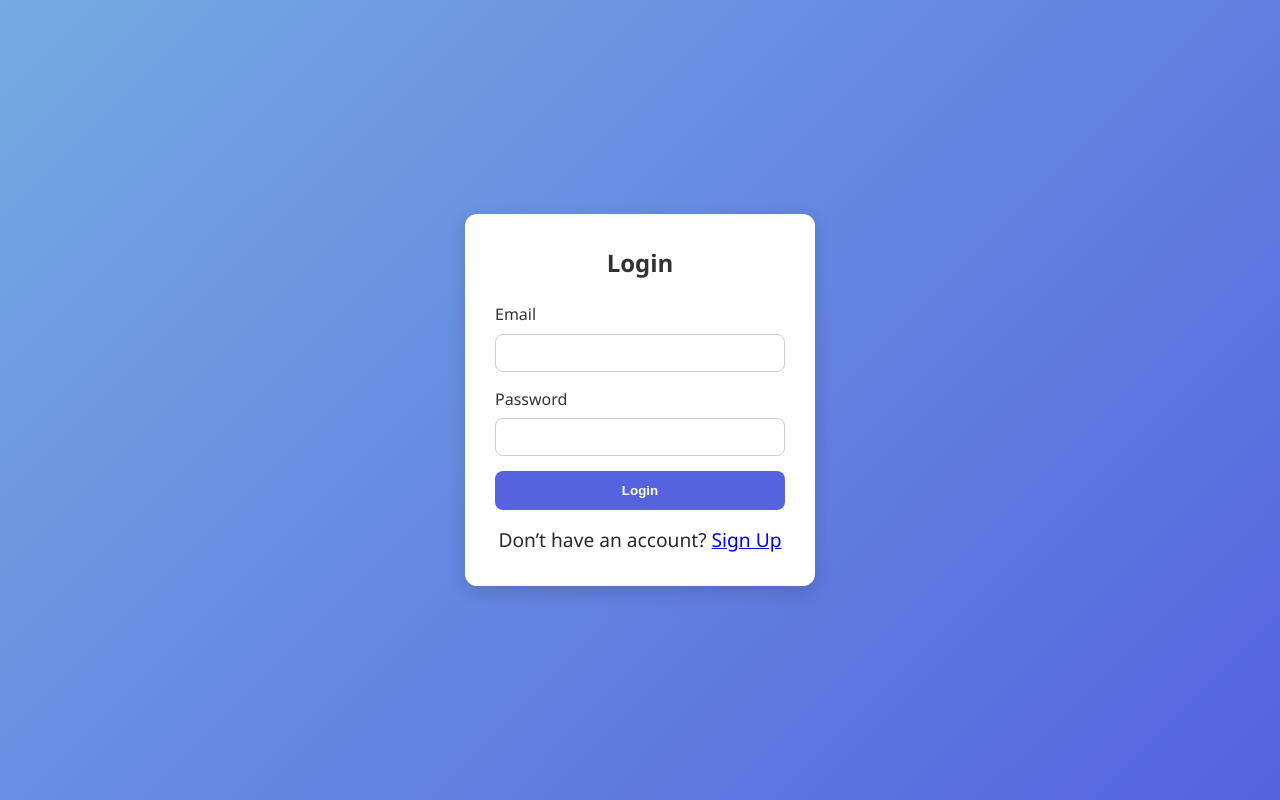
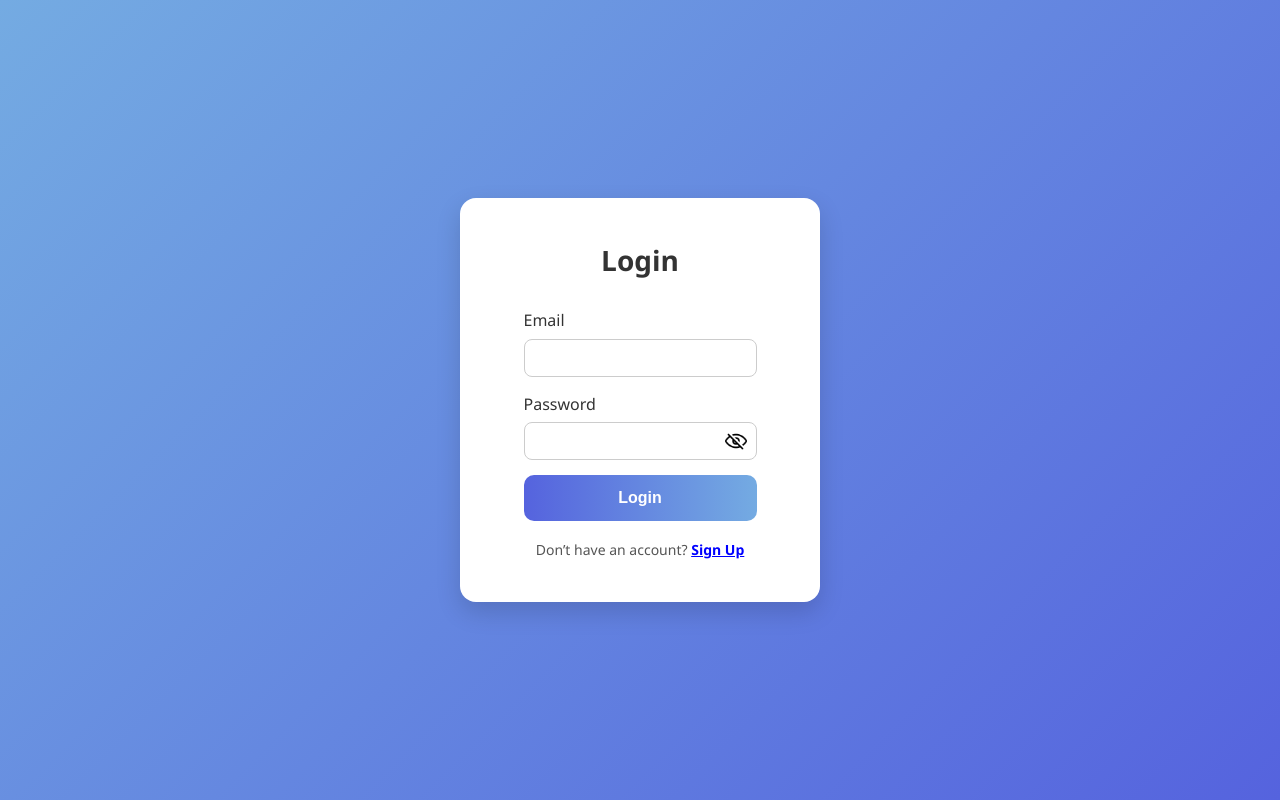
Before and after one commit to Theophilus9/stroke_Web_App.2, a React (Vite) app: page / in a window 1280 px wide. Built offline with nearby package versions, Linux system fonts and the light colour scheme.

Commit message:
final app veriosn 1.0

```diff
--- a/src/homepage/Factsbox.jsx
+++ b/src/homepage/Factsbox.jsx
@@ -2,12 +2,14 @@ import React, { useState, useEffect } from 'react';
 import './styles/Factsbox.css';
 
 const facts = [
-    "Strokes can happen at any age, even in children.",
-    "FAST: Face drooping, Arm weakness, Speech difficulty, Time to call emergency.",
-    "Strokes can happen at any age, even in children.",
-    "FAST: Face drooping, Arm weakness, Speech difficulty, Time to call emergency.",
-    "FAST: Face drooping, Arm weakness, Speech difficulty, Time to call emergency."
+  "Stroke is the second leading cause of death worldwide, claiming millions of lives every year.",
+  "About 1 in 4 adults over 25 will experience a stroke in their lifetime, making it a major global health concern.",
+  "Strokes can happen at any age, even in children and young adults, not just the elderly.",
+  "Early recognition of stroke symptoms and immediate medical attention can drastically reduce long-term disability.",
+  "High blood pressure, diabetes, smoking, and poor diet are major risk factors that can often be controlled to prevent stroke.",
+  "Innovative technology and AI can help predict stroke risk, enabling preventive care and better patient outcomes."
 ];
+
 
 const Factsbox = () => {
     const [currentFact, setCurrentFact] = useState(0);
--- a/src/homepage/styles/Navbar.css
+++ b/src/homepage/styles/Navbar.css
@@ -151,6 +151,12 @@
     padding: 10px 12px;
     font-size: 15px;
   }
+  .navbar-right {
+    display: none;
+  }
+  .burger {
+    display: flex;
+  }
 }
 
 /* Responsive: screens smaller than 600px */
--- a/src/sign/Login.jsx
+++ b/src/sign/Login.jsx
@@ -7,6 +7,7 @@ import './styles/Loginstyle.css';
 const Login = () => {
   const [email, setEmail] = useState("");
   const [password, setPassword] = useState("");
+  const [showPassword, setShowPassword] = useState(false); // new state
   const [error, setError] = useState("");
   const navigate = useNavigate();
 
@@ -17,7 +18,7 @@ const Login = () => {
     try {
       await signInWithEmailAndPassword(auth, email, password);
       alert("✅ Logged in successfully!");
-      navigate("/home"); // redirect after login
+      navigate("/home");
     } catch (err) {
       setError(err.message);
     }
@@ -37,22 +38,33 @@ const Login = () => {
               required
             />
           </div>
-          <div className="form-group">
+
+          <div className="form-group password-group">
   <label>Password</label>
+  <div className="password-wrapper">
     <input
-              type="password"
+      type={showPassword ? "text" : "password"}
       value={password}
       onChange={(e) => setPassword(e.target.value)}
       required
     />
+    <img
+      src={showPassword ? "/static/show.png" : "/static/hidden.png"}
+      alt="Toggle Password"
+      className="password-toggle"
+      onClick={() => setShowPassword(!showPassword)}
+    />
   </div>
+</div>
+
+
           <button type="submit" className="login-btn">
             Login
           </button>
         </form>
+
         {error && <p className="error-text">{error}</p>}
 
-        {/* 👇 Add this section */}
         <p className="signup-link">
           Don’t have an account?{" "}
           <span onClick={() => navigate("/signup")} className="link-text">
--- a/src/sign/Signup.jsx
+++ b/src/sign/Signup.jsx
@@ -2,12 +2,13 @@ import React, { useState } from "react";
 import { createUserWithEmailAndPassword, updateProfile } from "firebase/auth";
 import { auth } from "./firebase";
 import { useNavigate } from "react-router-dom";
-import "./styles/Signupstyle.css"; // import css file
+import "./styles/Signupstyle.css";
 
 const Signup = () => {
   const [username, setUsername] = useState("");
   const [email, setEmail] = useState("");
   const [password, setPassword] = useState("");
+  const [showPassword, setShowPassword] = useState(false); // toggle password
   const [error, setError] = useState("");
   const [success, setSuccess] = useState("");
   const navigate = useNavigate();
@@ -18,16 +19,8 @@ const Signup = () => {
     setSuccess("");
 
     try {
-      // Create user with email + password
-      const userCredential = await createUserWithEmailAndPassword(
-        auth,
-        email,
-        password
-      );
-
-      // Update displayName with username
+      const userCredential = await createUserWithEmailAndPassword(auth, email, password);
       await updateProfile(userCredential.user, { displayName: username });
-
       setSuccess("✅ Account created successfully! You can now log in.");
       setUsername("");
       setEmail("");
@@ -60,29 +53,32 @@ const Signup = () => {
               required
             />
           </div>
-          <div className="form-group">
+          <div className="form-group password-group">
             <label>Password</label>
-            <input
-              type="password"
-              value={password}
-              onChange={(e) => setPassword(e.target.value)}
-              required
-            />
+            <div className="password-wrapper">
+              <input
+                type={showPassword ? "text" : "password"}
+                value={password}
+                onChange={(e) => setPassword(e.target.value)}
+                required
+              />
+              <img
+                src={showPassword ? "/static/show.png" : "/static/hidden.png"}
+                alt="Toggle Password"
+                className="password-toggle"
+                onClick={() => setShowPassword(!showPassword)}
+              />
+            </div>
           </div>
-          <button type="submit" className="signup-btn">
-            Sign Up
-          </button>
+          <button type="submit" className="signup-btn">Sign Up</button>
         </form>
+
         {error && <p className="error-text">{error}</p>}
         {success && <p className="success-text">{success}</p>}
 
-        {/* 👇 Add link to Login */}
         <p className="login-link">
           Already have an account?{" "}
-          <span
-            onClick={() => navigate("/login")}
-            className="link-text"
-          >
+          <span onClick={() => navigate("/login")} className="link-text">
             Login
           </span>
         </p>
--- a/src/sign/styles/Loginstyle.css
+++ b/src/sign/styles/Loginstyle.css
@@ -1,78 +1,162 @@
+/* Full page container */
 .login-container {
   display: flex;
-  height: 100vh;
   justify-content: center;
   align-items: center;
+  height: 100vh;
   background: linear-gradient(135deg, #74abe2, #5563de);
-}
-.login-container input,
-.login-container textarea {
-  font-size: 16px;
+  font-family: 'Segoe UI', Tahoma, Geneva, Verdana, sans-serif;
 }
 
+/* Card container */
 .login-card {
-  width: 350px;
-  padding: 30px;
-  border-radius: 12px;
-  background: #fff;
-  box-shadow: 0 6px 18px rgba(0, 0, 0, 0.15);
+  width: 360px;
+  padding: 40px 30px;
+  border-radius: 16px;
+  background: #ffffff;
+  box-shadow: 0 10px 25px rgba(0, 0, 0, 0.15);
+  display: flex;
+  flex-direction: column;
+  align-items: center;
+  transition: transform 0.3s ease, box-shadow 0.3s ease;
 }
 
-.login-title {
-  text-align: center;
-  margin-bottom: 20px;
-  color: #333;
+.login-card:hover {
+  transform: translateY(-3px);
+  box-shadow: 0 15px 30px rgba(0,0,0,0.2);
 }
 
+/* Title */
+.login-title {
+  font-size: 28px;
+  font-weight: 700;
+  margin-bottom: 25px;
+  color: #333;
+  text-align: center;
+}
+
+/* Form groups */
 .form-group {
-  margin-bottom: 15px;
+  width: 100%;
+  margin-bottom: 18px;
 }
 
 .form-group label {
   display: block;
-  margin-bottom: 5px;
-  color: #333;
-  font-weight: 500;
+  margin-bottom: 6px;
+  font-weight: 600;
+  color: #444;
 }
 
 .form-group input {
   width: 100%;
-  padding: 10px;
-  border-radius: 8px;
+  padding: 12px 14px;
+  border-radius: 10px;
   border: 1px solid #ccc;
-  outline: none;
-  font-size: 14px;
+  font-size: 15px;
+  transition: border-color 0.3s, box-shadow 0.3s;
 }
 
+.form-group input:focus {
+  border-color: #5563de;
+  box-shadow: 0 0 8px rgba(85, 99, 222, 0.3);
+  outline: none;
+}
+
+/* Login button */
 .login-btn {
   width: 100%;
-  padding: 12px;
-  border-radius: 8px;
+  padding: 14px;
+  border-radius: 10px;
   border: none;
-  background-color: #5563de;
-  color: white;
+  font-size: 16px;
   font-weight: bold;
+  color: #fff;
   cursor: pointer;
-  transition: 0.3s;
+  background: linear-gradient(90deg, #5563de, #74abe2);
+  transition: background 0.3s, transform 0.2s;
 }
 
 .login-btn:hover {
-  background-color: #3d4fb3;
+  background: linear-gradient(90deg, #3d4fb3, #5e7ae1);
+  transform: translateY(-2px);
 }
 
+/* Error message */
 .error-text {
-  color: red;
-  margin-top: 10px;
+  color: #e74c3c;
+  font-weight: 500;
   text-align: center;
+  margin-top: 12px;
 }
 
+/* Signup link */
 .signup-link {
-  margin-top: 15px;
+  margin-top: 18px;
   text-align: center;
+  font-size: 14px;
+  color: #555;
 }
 
 .link-text {
-  color: blue;
+  color: #5563de;
+  font-weight: 600;
   text-decoration: underline;
   cursor: pointer;
+  transition: color 0.3s;
 }
+
+.link-text:hover {
+  color: #3d4fb3;
+}
+
+/* Wrap input + icon */
+.password-wrapper {
+  position: relative;
+  display: flex;
+  align-items: center;
+}
+
+.password-wrapper input {
+  flex: 1;
+  padding-right: 40px; /* space for the icon */
+}
+
+.password-toggle {
+  position: absolute;
+  right: 10px;
+  cursor: pointer;
+  font-size: 18px;
+  user-select: none;
+  color: #5563de;
+  transition: color 0.3s;
+}
+
+.password-toggle:hover {
+  color: #3d4fb3;
+}
+
+.password-wrapper {
+  position: relative;
+  display: flex;
+  align-items: center;
+}
+
+.password-wrapper input {
+  flex: 1;
+  padding-right: 40px; /* space for the icon */
+}
+
+.password-toggle {
+  position: absolute;
+  right: 10px;
+  width: 22px; /* adjust size if needed */
+  height: 22px;
+  cursor: pointer;
+  user-select: none;
+  transition: opacity 0.3s;
+}
+
+.password-toggle:hover {
+  opacity: 0.8;
+}
--- a/src/sign/styles/Signupstyle.css
+++ b/src/sign/styles/Signupstyle.css
@@ -3,11 +3,11 @@
   height: 100vh;
   justify-content: center;
   align-items: center;
-  background: linear-gradient(135deg, #ffb88c, #de6262);
+  background: linear-gradient(135deg, #74abe2, #5563de);
 }
 
 .signup-card {
-  width: 380px;
+  width: 350px;
   padding: 30px;
   border-radius: 12px;
   background: #fff;
@@ -26,7 +26,7 @@
 
 .form-group label {
   display: block;
-  margin-bottom: 6px;
+  margin-bottom: 5px;
   color: #333;
   font-weight: 500;
 }
@@ -45,7 +45,7 @@
   padding: 12px;
   border-radius: 8px;
   border: none;
-  background-color: #de6262;
+  background-color: #5563de;
   color: white;
   font-weight: bold;
   cursor: pointer;
@@ -53,18 +53,18 @@
 }
 
 .signup-btn:hover {
-  background-color: #c54e4e;
+  background-color: #3d4fb3;
 }
 
 .error-text {
   color: red;
-  margin-top: 12px;
+  margin-top: 10px;
   text-align: center;
 }
 
 .success-text {
   color: green;
-  margin-top: 12px;
+  margin-top: 10px;
   text-align: center;
 }
 
@@ -78,3 +78,29 @@
   text-decoration: underline;
   cursor: pointer;
 }
+
+/* Password toggle */
+.password-wrapper {
+  position: relative;
+  display: flex;
+  align-items: center;
+}
+
+.password-wrapper input {
+  flex: 1;
+  padding-right: 40px;
+}
+
+.password-toggle {
+  position: absolute;
+  right: 10px;
+  width: 22px;
+  height: 22px;
+  cursor: pointer;
+  user-select: none;
+  transition: opacity 0.3s;
+}
+
+.password-toggle:hover {
+  opacity: 0.8;
+}
--- a/src/support/styles/game.css
+++ b/src/support/styles/game.css
@@ -10,7 +10,7 @@ body {
   display: flex;
   align-items: center;
   justify-content: center;
-  min-height: 100vh;
+  min-height: 60vh;
   background-color: #f3f4f6;
   padding: 0rem;
 }
```
Also changed, not shown: src/homepage/Navbar.jsx (+10 -8 lines), src/homepage/styles/Body.css (+55 -9 lines), public/static/hidden.png (added), public/static/show.png (added). Lines whose indentation alone changed are shown as unchanged.
